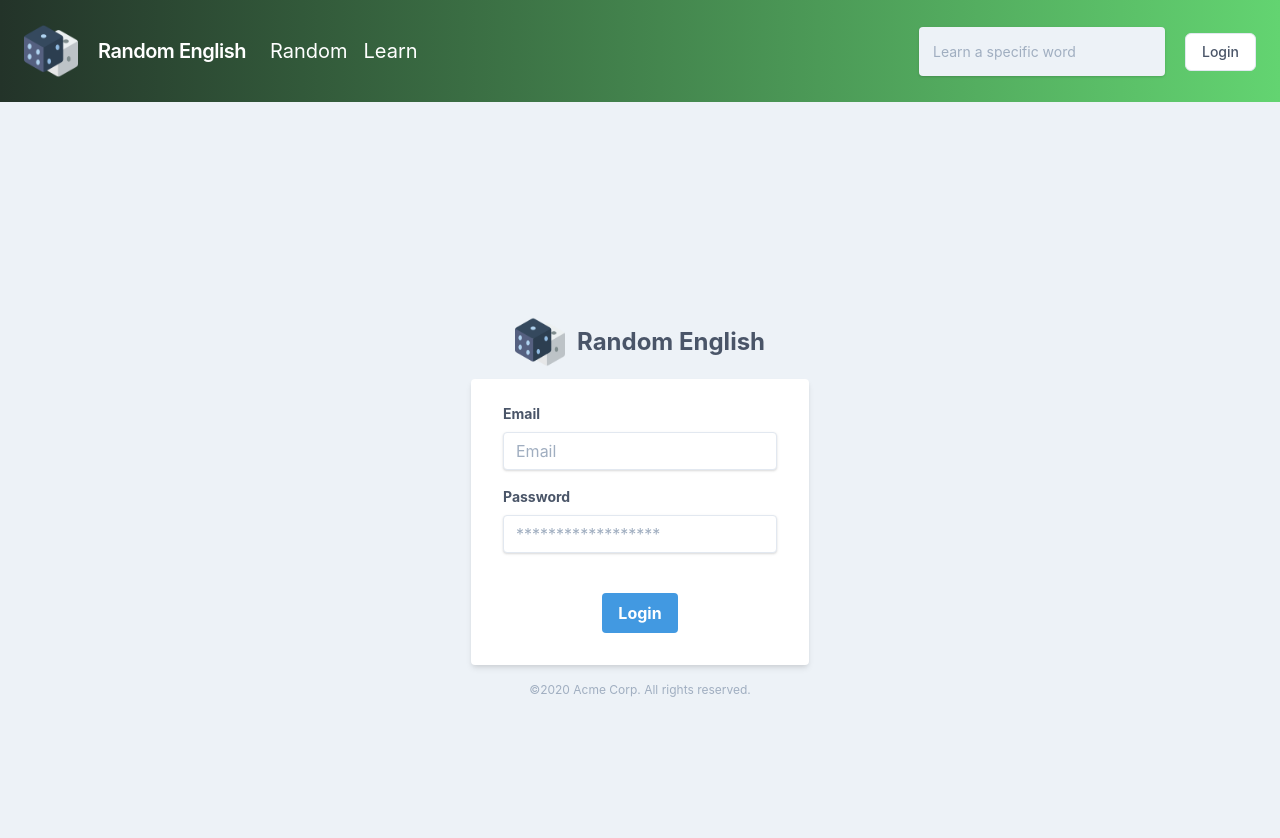
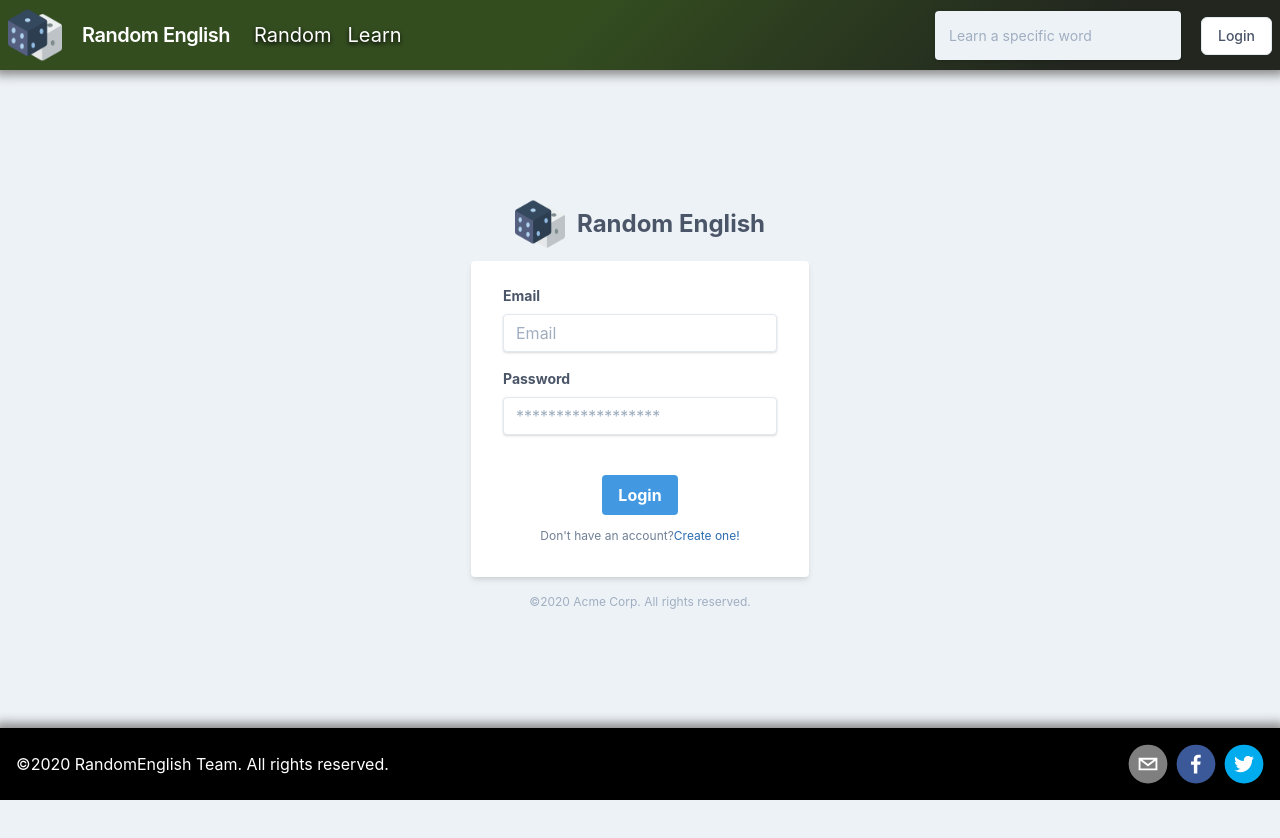
Before and after one commit to tranphucbol/random-english-fe, a React (Create React App) app: page /random-english-fe/login in a window 1280 px wide. Shown: the top 838 px of the page. After the commit the page ends 800 px from the top, so only its background shows below. Built offline with nearby package versions, Linux system fonts and the light colour scheme.

Commit message:
Updating header & footer, finishing login & logout workflow

```diff
--- a/package.json
+++ b/package.json
@@ -14,6 +14,7 @@
     "react-hook-form": "^5.7.2",
     "react-router-dom": "^5.2.0",
     "react-scripts": "3.4.1",
+    "react-share": "^4.1.0",
     "tailwindcss": "^1.4.6",
     "yup": "^0.28.5"
   },
--- a/src/App.js
+++ b/src/App.js
@@ -7,12 +7,13 @@ import RegisterForm from "./components/Register-Component";
 import CardUploadForm from "./components/CardUpload-Component";
 import HeaderComponent from "./components/Header-Component";
 import Profile from "./components/Profile-Component";
+import FooterComponent from "./components/Footer-Component";
 import {useCookies} from "react-cookie"
 
 function App() {
   const login = (localStorage.getItem("login")==='true');
   const apiEndpoint = "https://random-english.herokuapp.com/api";
-  const [cookies,setCookie] = useCookies(['authentication']);
+  const [cookies,setCookie,removeCookie] = useCookies(['authentication']);
 
   const setAuthCookie = (cookieName,cookieValue,options) => setCookie(cookieName,cookieValue,options);
   const authCookie = cookies['authentication'];
@@ -20,24 +21,22 @@ function App() {
   const setNewData = (data) => setData(data);
 
   return (
-    <div className="App flex-col">
-      <HeaderComponent></HeaderComponent>
+    <div className="App relative content-center w-100 flex flex-col overflowx-scroll">
+      <HeaderComponent login={login} removeCookie={removeCookie} setNewData={setNewData} user={data}></HeaderComponent>
+      <div id="mainContent" className="mt-auto mb-auto ml-5 mr-5 w-100">
       <Switch>
         <Route exact path='/login' render={(props) => <LoginForm login={login} setCookie={setAuthCookie} apiEndpoint={apiEndpoint}></LoginForm>} />
-        <PrivateRoute path='/profile' login={login} cookie={authCookie} data={data} setNewData={setNewData} apiEndpoint={apiEndpoint}></PrivateRoute>
-        <Route path='/card/upload' render={(props) => <CardUploadForm></CardUploadForm>}></Route>
-        {/* <Route exact path='/profile' render={props => (
+        <PrivateRoute path='/profile' component={Profile} login={login} cookie={authCookie} data={data} setNewData={setNewData} apiEndpoint={apiEndpoint}></PrivateRoute>
+        <PrivateRoute path='/card/upload' component={CardUploadForm} login={login}></PrivateRoute>
+        <Route exact path='/Register'  render={(props) => <RegisterForm login={login} setCookie={setAuthCookie} apiEndpoint={apiEndpoint}></RegisterForm>} />
+        <Route exact path='/' render={props => (
             login?
-                <Profile cookie={authCookie} data={data} setNewData={setNewData} apiEndpoint={apiEndpoint}/>
-            : <Redirect to="/login" />
-        )} /> */}
-        <Route exact path='/Register'  render={(props) => <RegisterForm login={login} setCookie={setAuthCookie} apiEndpoint={apiEndpoint}></RegisterForm>} />
-        <Route path='/' render={props => (
-            login?
-                <Profile cookie={authCookie} data={data} setNewData={setNewData} apiEndpoint={apiEndpoint}/>
+                <Redirect to='/profile'/>
             : <Redirect to="/login" />
         )} />
       </Switch>
+      </div>
+      <FooterComponent></FooterComponent>
     </div>
   );
 }
@@ -46,7 +45,7 @@ const PrivateRoute = ({component: Component,login, ...rest}) => {
   return (
       <Route {...rest} render={props => (
         login?
-              <Component {...props} />
+              <Component {...rest} {...props} />
           : <Redirect to="/login" />
       )} />
   );
--- a/src/components/CardUpload-Component.js
+++ b/src/components/CardUpload-Component.js
@@ -106,7 +106,7 @@ const CardUploadForm = (props)=>{
       return <Redirect to="/login"></Redirect>
   } else
     return (
-    <div className="flex h-75 w-75" style={{justifyContent:"center",margin: '50px auto'}}>
+    <div className="flex h-75 w-100" style={{justifyContent:"center",margin: '50px auto'}}>
       <form className="flex w-full bg-white shadow-md rounded px-8 pt-6 pb-8 mb-4" onSubmit={handleSubmit(onSubmit)}>
       <div className="w-1/3 bg-gray-400 px-8 pt-6 pb-8 rounded">
         <label className="block text-gray-700 text-sm font-bold mb-2" htmlFor="image">
--- a/src/components/Footer-Component.js
+++ b/src/components/Footer-Component.js
@@ -0,0 +1,67 @@
+import React from 'react';
+import {
+    EmailShareButton,
+    FacebookShareButton,
+    TwitterShareButton,
+    EmailIcon,
+    FacebookIcon,
+    TwitterIcon,
+} from "react-share";
+
+
+const FooterComponent = (props) => {
+    return(
+        // <div className="flex h-auto p-4 mt-10 align-stretch"
+        // style={{background:' linear-gradient(135deg, rgba(34,38,31,1) 0%, rgba(34,38,31,1) 16%, rgba(31,59,8,1) 55%, rgba(31,59,8,1) 100%)',
+        // boxShadow:'0px 0px 10px 5px #888888'}}
+        // >
+        //     <div className="w-1/3 bg-opacity-0 text-center text-white">
+        //         <p style={{textShadow: '0 2px 4px rgba(0,0,0,10'}} className="text-2xl block mt-4 mb-2 lg:inline-block lg:mt-0 text-white font-weight-bold text-white-600 mr-4">About</p>
+        //         <div className="text">
+        //         Lorem Ipsum is simply dummy text of the printing and typesetting industry. Lorem Ipsum has been the industry's standard dummy text ever since the 1500s, when an unknown printer took a galley of type and scrambled it to make a type specimen book. It has survived not only five centuries, but also the leap into electronic typesetting, remaining essentially unchanged. It was popularised in the 1960s with the release of Letraset sheets containing Lorem Ipsum passages, and more recently with desktop publishing software like Aldus PageMaker including versions of Lorem Ipsum.
+        //         </div>
+        //     </div>
+
+        //     <div className="w-1/3 bg-opacity-0 text-center">
+        //     <p style={{textShadow: '0 2px 4px rgba(0,0,0,10'}} className="text-2xl block mt-4 mb-2 lg:inline-block lg:mt-0 text-white font-weight-bold text-white-600 mr-4">Term of Service</p>
+        //         <div>
+        //         Term of Service
+        //         </div>
+        //     </div>
+
+        //     <div className="w-1/3 bg-opacity-0 text-center">
+        //     <p style={{textShadow: '0 2px 4px rgba(0,0,0,10'}} className="text-2xl block mt-4 mb-2 lg:inline-block lg:mt-0 text-white font-weight-bold text-white-600 mr-4">Social Links</p>
+        //         <div className="flex">
+        //         <div className="w-1/2 text-left ml-3">
+        //         </div>
+
+        //         <div className="w-1/2 text-right leading-9 mr-5">
+        //             <div className="inline text-xl text-white mt-2 mr-3">Send us a mail!</div><EmailShareButton><EmailIcon className="inline-block" round size={40}></EmailIcon></EmailShareButton><br/>
+        //             <div className="inline text-xl text-white mt-2  mr-3">Follow us on Facebook</div><FacebookShareButton><FacebookIcon className="inline-block" round size={40}></FacebookIcon></FacebookShareButton><br/>
+
+        //             <div className="inline text-xl text-white mt-2  mr-3">Tweet@us</div><TwitterShareButton><TwitterIcon className="inline-block" round size={40}></TwitterIcon></TwitterShareButton><br/>
+
+        //             <div className="inline text-xl text-white mt-2  mr-3">Our instagram</div><InstapaperShareButton><InstapaperIcon className="inline-block" round size={40}></InstapaperIcon></InstapaperShareButton><br/>
+
+        //         </div>
+        //         </div>
+        //     </div>
+        // </div>
+
+
+        <div className="flex h-auto p-4 mt-10 bg-black bg-opacity-90 text-white align-stretch"
+        style={{boxShadow:'0px 0px 10px 5px #888888'}}
+        >
+            <div className="w-1/2 mt-2">
+            &copy;2020 RandomEnglish Team. All rights reserved.
+            </div>
+            <div className="w-1/2 text-right">
+            <EmailShareButton><EmailIcon className="inline-block" round size={40}></EmailIcon></EmailShareButton>
+            <FacebookShareButton><FacebookIcon className="inline-block ml-2" round size={40}></FacebookIcon></FacebookShareButton>
+            <TwitterShareButton><TwitterIcon className="inline-block ml-2" round size={40}></TwitterIcon></TwitterShareButton>
+            </div>
+        </div>
+    )
+}
+
+export default FooterComponent;
--- a/src/components/Header-Component.js
+++ b/src/components/Header-Component.js
@@ -3,6 +3,11 @@ import {Redirect, useHistory} from 'react-router-dom';
 
 const UserDropdown = (props) => {
     const user = props.user;
+    const handleSignout = () => {
+        localStorage.removeItem('login');
+        props.removeCookie('authentication');
+        props.setNewData(null);
+    }
     const showDropdownFunc = () => {
         console.log(props.showDropdown);
         props.setShowDropdown(!props.showDropdown);
@@ -11,7 +16,7 @@ const UserDropdown = (props) => {
         return props.history.push('/login');
     }
 
-    if(user === undefined)
+    if(user === null)
     return(
         <div className="relative inline-block text-left">
             <div>
@@ -27,7 +32,7 @@ const UserDropdown = (props) => {
             <div>
                 <span className="rounded-md shadow-sm">
                 <button onClick={showDropdownFunc} type="button" className="inline-flex justify-center w-full rounded-md border border-gray-300 px-4 py-2 bg-white text-sm leading-5 font-medium text-gray-700 hover:text-gray-500 focus:outline-none focus:border-blue-300 focus:shadow-outline-blue active:bg-gray-50 active:text-gray-800 transition ease-in-out duration-150">
-                    Options
+                    {user.name}
                     <svg className="-mr-1 ml-2 h-5 w-5" fill="currentColor" viewBox="0 0 20 20">
                     <path fillRule="evenodd" d="M5.293 7.293a1 1 0 011.414 0L10 10.586l3.293-3.293a1 1 0 111.414 1.414l-4 4a1 1 0 01-1.414 0l-4-4a1 1 0 010-1.414z" clipRule="evenodd"/>
                     </svg>
@@ -37,11 +42,9 @@ const UserDropdown = (props) => {
             <div className={" origin-top-right absolute right-0 mt-2 w-56 rounded-md shadow-lg"} hidden={!props.showDropdown}>
                 <div className="rounded-md bg-white shadow-xs">
                 <div className="py-1">
-                    <a href="#" className="block px-4 py-2 text-sm leading-5 text-gray-700 hover:bg-gray-100 hover:text-gray-900 focus:outline-none focus:bg-gray-100 focus:text-gray-900">Account settings</a>
-                    <a href="#" className="block px-4 py-2 text-sm leading-5 text-gray-700 hover:bg-gray-100 hover:text-gray-900 focus:outline-none focus:bg-gray-100 focus:text-gray-900">Support</a>
-                    <a href="#" className="block px-4 py-2 text-sm leading-5 text-gray-700 hover:bg-gray-100 hover:text-gray-900 focus:outline-none focus:bg-gray-100 focus:text-gray-900">License</a>
+                    <button onClick={()=>{props.history.push('/profile')}} className="block px-4 py-2 text-sm leading-5 text-gray-700 hover:bg-gray-100 hover:text-gray-900 focus:outline-none focus:bg-gray-100 focus:text-gray-900">Profile</button>
                     <form method="POST" action="#">
-                    <button type="submit" className="block w-full text-left px-4 py-2 text-sm leading-5 text-gray-700 hover:bg-gray-100 hover:text-gray-900 focus:outline-none focus:bg-gray-100 focus:text-gray-900">
+                    <button type="button" onClick={handleSignout} className="block w-full text-left px-4 py-2 text-sm leading-5 text-gray-700 hover:bg-gray-100 hover:text-gray-900 focus:outline-none focus:bg-gray-100 focus:text-gray-900">
                         Sign out
                     </button>
                     </form>
@@ -51,6 +54,17 @@ const UserDropdown = (props) => {
             </div>
         )
     }
+}
+
+const CustomNavLink = (props) => {
+    return (
+        <button
+        onClick={(e)=>{return props.history.push(props.link)}}
+        style={{textShadow: '0 2px 4px rgba(0,0,0,10'}}
+        className="text-xl block mt-4 lg:inline-block lg:mt-0 text-white font-weight-bold text-white-600 hover:text-green-700 mr-4">
+            {props.text}
+        </button>
+    );
 }
 
 
@@ -74,8 +88,9 @@ const HeaderComponent = (props) => {
     }
 
     return(
-        <nav className="flex items-center justify-between flex-wrap p-6 bg-opacity-50"  style={{background: "linear-gradient(90deg, #233329 0%, #63D471 100%)"}}>
-
+        <nav className="mb-10 .shadow-md flex items-center justify-between flex-wrap p-2 bg-opacity-75 "
+        style={{background:'linear-gradient(135deg, rgba(31,59,8,0.9) 0%, rgba(31,59,8,0.9) 45%, rgba(34,38,31,1) 84%, rgba(34,38,31,1) 100%)',
+        boxShadow:'0px 0px 10px 5px #888888'}}>
         <div className="flex items-center flex-shrink-0 text-white mr-6">
             <img
                 src={`${process.env.PUBLIC_URL}/dice.png`}
@@ -85,19 +100,17 @@ const HeaderComponent = (props) => {
             <span className="font-semibold text-xl tracking-tight pl-5">Random English</span>
         </div>
         <div className="w-full block flex-grow lg:flex lg:items-center lg:w-auto">
-            <a href="#responsive-header" className=" text-xl block mt-4 lg:inline-block lg:mt-0 text-white font-weight-bold hover:text-white mr-4">
-                Random
-            </a>
-            <a href="#responsive-header" className=" text-xl block mt-4 lg:inline-block lg:mt-0 text-white font-weight-bold hover:text-white mr-4">
-                Learn
-            </a>
+            <CustomNavLink history={history} text="Random" link="/card/random"></CustomNavLink>
+            <CustomNavLink history={history} text="Learn" link="/card/learn"></CustomNavLink>
+            {/* only logged in user can see this */}
+            {props.login && <CustomNavLink history={history} text="Upload" link="/card/upload"></CustomNavLink>}
             </div>
             <div>
             {/*USER DROPDOWN AND SEARCH BAR */}
             <div className="text-sm text-right lg:flex-grow">
             <input onChange={changeSearchQuery} onKeyDown={handleSearchRequest} type="search" className="bg-gray-200 focus:bg-white border-transparent focus:border-green-1000 shadow rounded border-2 p-3 mr-5" placeholder="Learn a specific word"></input>
 
-            <UserDropdown history={history} user={props.user} setShowDropdown={setShowDropdown} showDropdown={showDropdown}></UserDropdown>
+            <UserDropdown history={history} setNewData={props.setNewData} removeCookie={props.removeCookie} user={props.user} setShowDropdown={setShowDropdown} showDropdown={showDropdown}></UserDropdown>
             </div>
         </div>
         </nav>
--- a/src/components/Login-Component.js
+++ b/src/components/Login-Component.js
@@ -1,10 +1,11 @@
 import React,{useState} from 'react';
 import {useForm} from 'react-hook-form';
 import * as yup from 'yup';
-import { Redirect } from 'react-router-dom';
+import { Redirect ,useHistory} from 'react-router-dom';
 
 const LoginForm = (props)=>{
   const [loginErr,setLoginErr] = useState(null);
+  const history = useHistory();
 
   const schema = yup.object().shape({
     Email: yup
@@ -49,6 +50,10 @@ const LoginForm = (props)=>{
     })
   }
 
+  const redirectRegister = () => {
+    return history.push('/register');
+  }
+
   const { register, handleSubmit, errors } = useForm({
     validationSchema: schema
   });
@@ -57,7 +62,7 @@ const LoginForm = (props)=>{
       return <Redirect to="/profile"></Redirect>;
   } else
       return (
-          <div className="h-screen flex justify-center items-center flex-col">
+          <div className="flex justify-center items-center flex-col">
               <div className="flex my-3 items-center">
                   <img
                       src={`${process.env.PUBLIC_URL}/dice.png`}
@@ -127,6 +132,10 @@ const LoginForm = (props)=>{
                           Login
                       </button>
                   </div>
+                  <div className="mt-3 justify-center inline-block flex w-100">
+                          <p className="text-xs text-gray-600 ">Don't have an account? </p>
+                          <button onClick={redirectRegister} className="text-xs text-blue-700 hover:text-white">Create one!</button>
+                    </div>
               </form>
               <p className="text-center text-gray-500 text-xs">
                   &copy;2020 Acme Corp. All rights reserved.
--- a/src/components/Profile-Component.js
+++ b/src/components/Profile-Component.js
@@ -14,7 +14,6 @@ const Profile = (props)=>{
       })
       .then(res => handleResponse(res))
       .then(resdata => {
-        console.log(resdata);
         props.setNewData(resdata);
       })
   }, []);
--- a/src/components/Register-Component.js
+++ b/src/components/Register-Component.js
@@ -1,13 +1,16 @@
 import React from "react";
 import { useForm } from "react-hook-form";
 import * as yup from "yup";
-import { Redirect } from "react-router-dom";
+import { Redirect, useHistory } from "react-router-dom";
 
 const RegisterForm = (props) => {
     const schema = yup.object().shape({
         Email: yup.string().required().email(),
 
-        password: yup.string().required().max(45),
+        password: yup.string().required().matches(
+            /^(?=.*[A-Za-z])(?=.*\d)[A-Za-z\d@$!%*#?&]{8,}$/,
+            "Must contains 8 characters, 1 uppercase, 1 lowercase and 1 number"
+          ),
 
         passwordConfirmation: yup
             .string()
@@ -62,6 +65,12 @@ const RegisterForm = (props) => {
                 }
             });
     };
+
+    const history = useHistory();
+
+    const redirectLogin = () => {
+        return history.push('/login');
+      }
 
     const { register, handleSubmit, errors } = useForm({
         validationSchema: schema,
@@ -193,6 +202,10 @@ const RegisterForm = (props) => {
                             Register
                         </button>
                     </div>
+                    <div className="mt-3 justify-center inline-block flex w-100">
+                          <p className="text-xs text-gray-600 ">Already have an account? </p>
+                          <button onClick={redirectLogin} className="text-xs text-blue-700 hover:text-white">Login!</button>
+                    </div>
                 </form>
                 <p className="text-center text-gray-500 text-xs">
                     &copy;2020 Acme Corp. All rights reserved.
```
